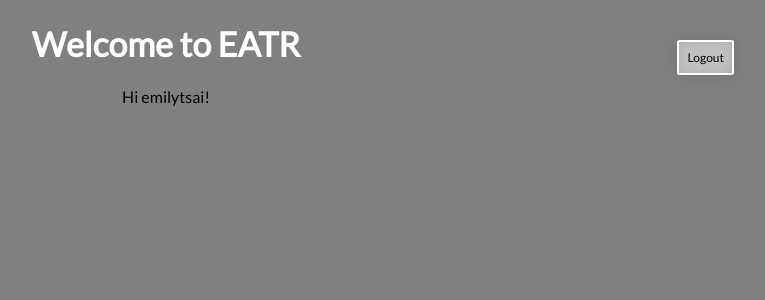
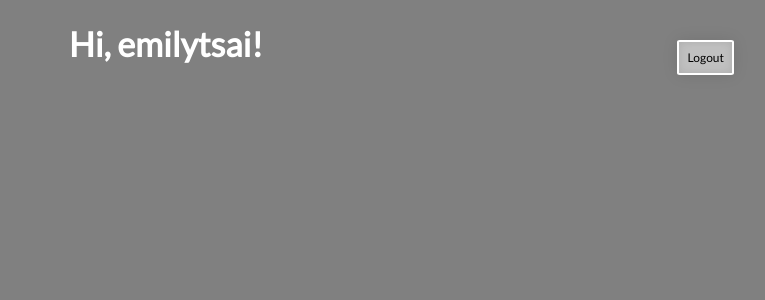
Before and after one commit to emilytsai/cal-hacks, a Django app: page /home/ in a window 1280 px wide. Shown: the top 300 px of the page, without its empty margins (482-1247 px from the left). Run offline with Django 3.2, Linux system fonts and the light colour scheme; a user stored in the database is signed in.

Commit message:
Changed home page welcome

```diff
--- a/deployment/login/templates/home.html
+++ b/deployment/login/templates/home.html
@@ -1,8 +1,7 @@
 <!-- home.html -->
 {% extends "base.html" %}
 {% block title %}Welcome to EATR{% endblock %}
-{% block head %}Welcome to EATR{% endblock %}
+{% block head %}Hi, {{ user.username }}!{% endblock %}
 {% block content %}
-    <p>Hi {{ user.username }}!</p>
     <a class="logout" href="/logout/">Logout</a>
 {% endblock %}
```
Also changed, not shown: deployment/db.sqlite3.
